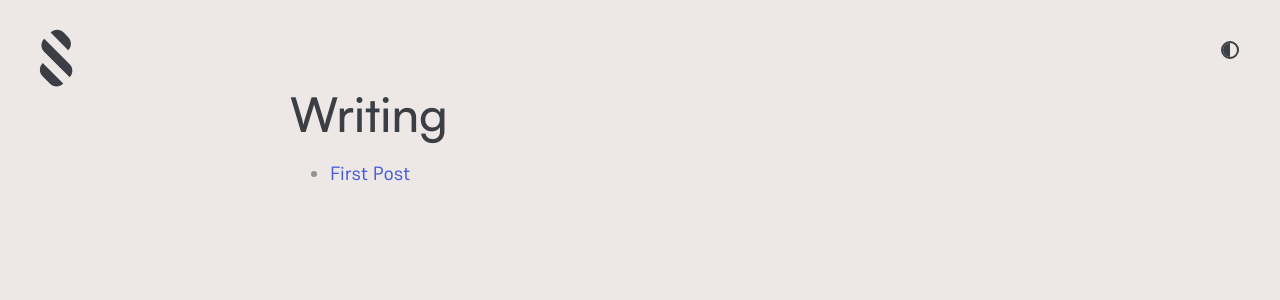
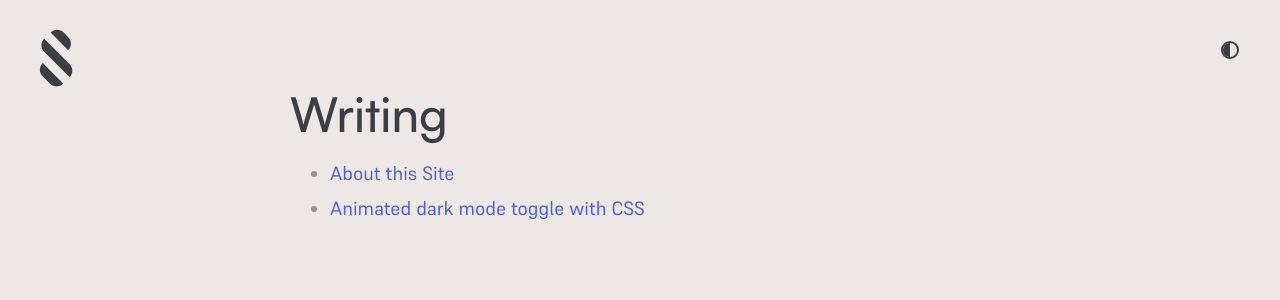
Before and after one commit to jonshamir/jonshamir.com, a Next.js app: page /writing in a window 1280 px wide. Shown: the top 300 px of the page. Built offline with nearby package versions, Linux system fonts and the light colour scheme.

Commit message:
Auto index writing pages (#13)

```diff
--- a/next.config.mjs
+++ b/next.config.mjs
@@ -26,7 +26,8 @@ const withMDX = nextMDX({
   extension: /\.mdx?$/,
   options: {
     remarkPlugins: [remarkMath],
-    rehypePlugins: [rehypeKatex]
+    rehypePlugins: [rehypeKatex],
+    format: "mdx"
   }
 });
 
--- a/package.json
+++ b/package.json
@@ -3,7 +3,7 @@
   "private": true,
   "version": "1.0.0",
   "scripts": {
-    "dev": "next",
+    "dev": "next dev",
     "build": "next build",
     "start": "next start",
     "lint": "eslint ."
@@ -58,7 +58,6 @@
     "eslint-plugin-react": "^7.37.4",
     "eslint-plugin-react-hooks": "^4.6.2",
     "eslint-plugin-simple-import-sort": "^12.1.1",
-    "raw-loader": "^4.0.2",
-    "typescript": "^4.9.5"
+    "raw-loader": "^4.0.2"
   }
 }
--- a/src/app/writing/page.tsx
+++ b/src/app/writing/page.tsx
@@ -1,15 +1,68 @@
-"use client";
+import fs from "fs";
+import Link from "next/link";
+import path from "path";
 
-import Link from "next/link";
+interface Post {
+  slug: string;
+  title: string;
+}
 
 export default function Page() {
+  // Get all directories in the writing folder
+  const postsDirectory = path.join(process.cwd(), "src/app/writing");
+  const items = fs.readdirSync(postsDirectory, { withFileTypes: true });
+
+  // Filter for directories and read their MDX files
+  const posts = items
+    .filter(
+      (item) =>
+        item.isDirectory() &&
+        !item.name.startsWith(".") &&
+        item.name !== "[slug]"
+    )
+    .map((dir) => {
+      try {
+        const fullPath = path.join(postsDirectory, dir.name, "page.mdx");
+        if (!fs.existsSync(fullPath)) {
+          throw new Error(`No MDX file found at ${fullPath}`);
+        }
+        const fileContents = fs.readFileSync(fullPath, "utf8");
+
+        // Extract title from the first heading
+        const titleMatch = fileContents.match(/^# (.+)$/m);
+        const title = titleMatch
+          ? titleMatch[1]
+          : dir.name
+              .split("-")
+              .map((word) => word.charAt(0).toUpperCase() + word.slice(1))
+              .join(" ");
+
+        return {
+          slug: dir.name,
+          title
+        } satisfies Post;
+      } catch (error) {
+        console.error(`Error reading ${dir.name}:`, error);
+        // If we can't read the file, just use the directory name as title
+        return {
+          slug: dir.name,
+          title: dir.name
+            .split("-")
+            .map((word) => word.charAt(0).toUpperCase() + word.slice(1))
+            .join(" ")
+        } satisfies Post;
+      }
+    });
+
   return (
     <>
       <h1>Writing</h1>
       <ul>
-        <li>
-          <Link href="/writing/first-post">First Post</Link>
-        </li>
+        {posts.map((post) => (
+          <li key={post.slug}>
+            <Link href={`/writing/${post.slug}`}>{post.title}</Link>
+          </li>
+        ))}
       </ul>
     </>
   );
```
Also changed, not shown: 1 other file (tests, documents, lock files or other folders).
